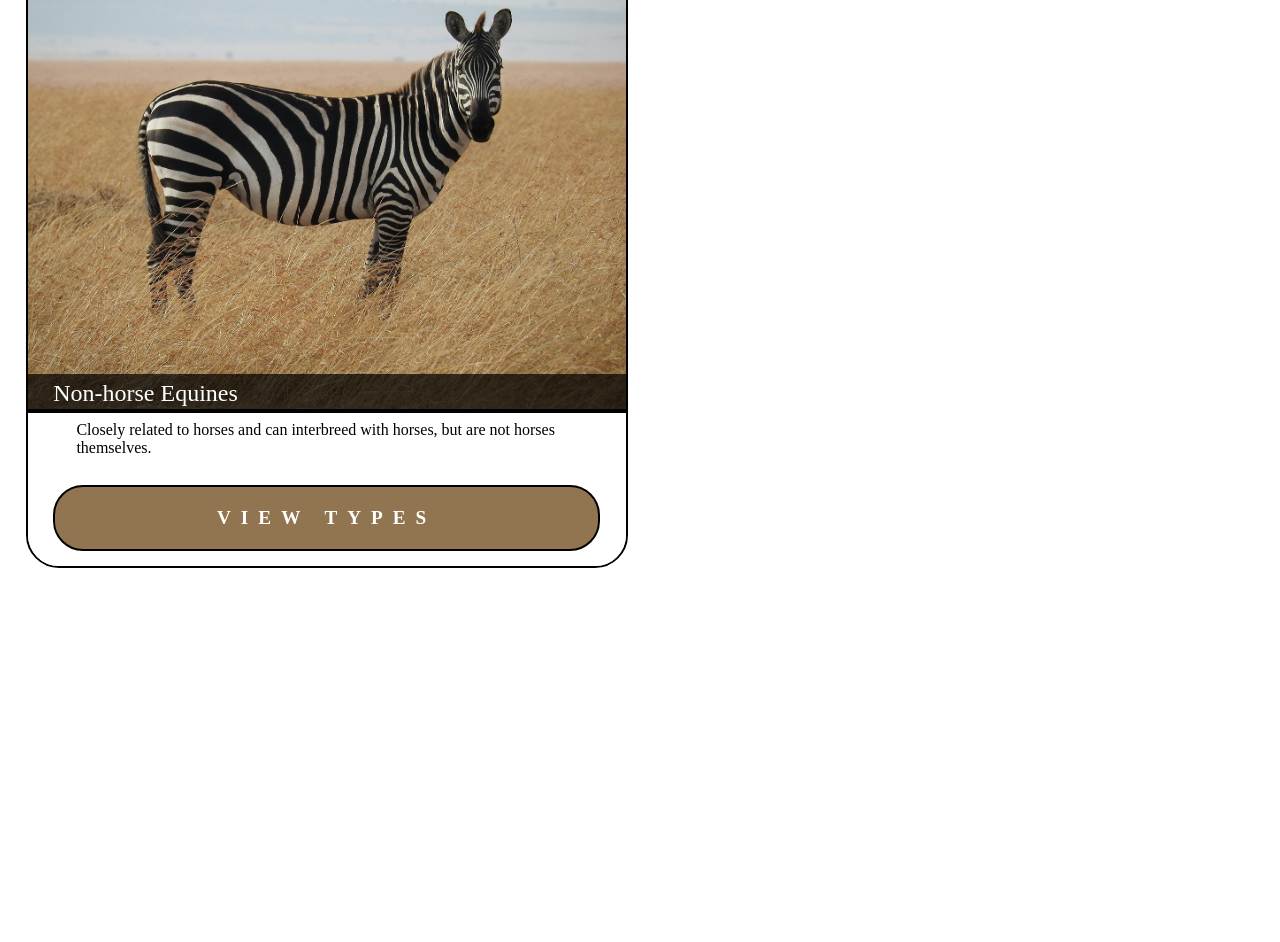
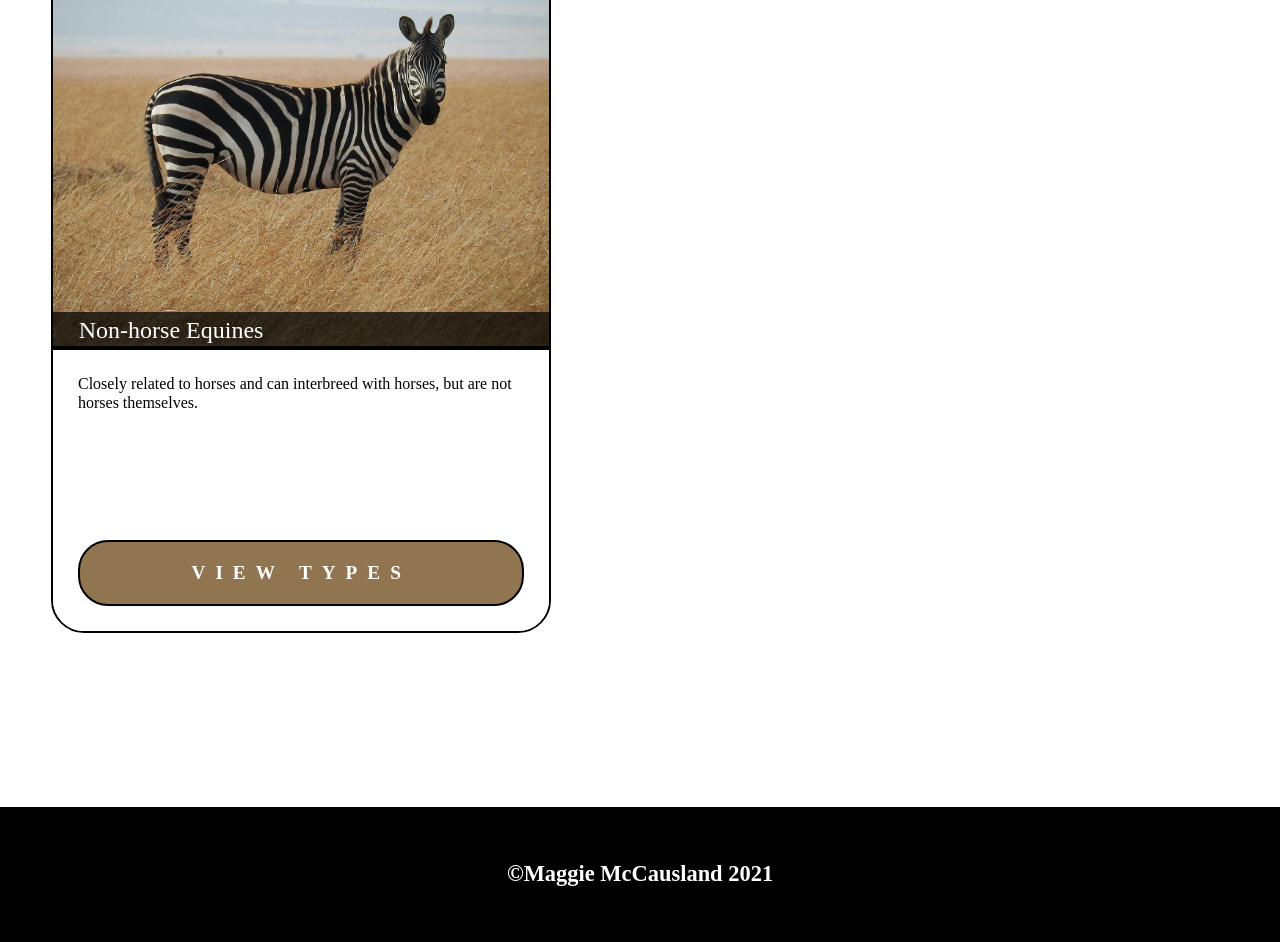
Before and after one commit to maggiemcc/animals, a plain HTML site: page index.html in a window 1280 px wide. Shown: the part 1754-2696 px from the top of the page. Before the commit the page ends 2512 px from the top, so only its background shows below. Drawn offline with nearby package versions, Linux system fonts and the light colour scheme.

Commit message:
Changed light horse summary, made cards same height and button appear at bottom

```diff
--- a/horsedata.json
+++ b/horsedata.json
@@ -64,7 +64,7 @@
     {
         "type": "Light Horses",
         "photo": "horseImages/light.jpg",
-        "info": "Bred for speed, agility, endurance and of course riding. Light horses are used for nearly every form of riding from pleasure riding to racing and ranch work. A variety of horse breeds fall into the light horse type category. They can vary greatly in height, weight, build and color. They all have one thing in common. They were bred to be used under saddle. Some light horses are also considered to be a ‘hot blood’ as well. Unlike a cold blood, the term hot blood describes a horse that is high energy, easily excitable and fleet footed.",
+        "info": "Bred for speed, agility, endurance and of course riding. Used for nearly every form of riding from pleasure riding to racing and ranch work. They can vary greatly in height, weight, build and color. They all have one thing in common. They were bred to be used under saddle. Some light horses are also considered to be a ‘hot blood’ as well. Unlike a cold blood, the term hot blood describes a horse that is high energy, easily excitable and fleet footed.",
         "link": "light",
 
             "breed 1": {
--- a/horses.js
+++ b/horses.js
@@ -37,7 +37,7 @@ fetch(apiURL)
     // let address = document.createElement("p");
     // address.innerHTML = myList[i].address;
 
-    let myAddressTag = document.createElement("span");
+    let myAddressTag = document.createElement("div");
     myAddressTag.className = "addressInfo";
     // let addressIcon = document.createElement("i");
     // addressIcon.innerHTML = `<ion-icon name="car"></ion-icon>`;
@@ -50,7 +50,7 @@ fetch(apiURL)
 
 
 
-    let myPhoneTag = document.createElement("span");
+    let myPhoneTag = document.createElement("div");
     myPhoneTag.className = "phoneInfo";
     // let phoneIcon = document.createElement("i");
     // phoneIcon.innerHTML = `<ion-icon name="call"></ion-icon>`;
--- a/index.html
+++ b/index.html
@@ -15,7 +15,7 @@
 <body>
         <!-- HEADER HERE -->
         <header class="clearfix">
-            <a href="index.html"><h1>Westwind Hotel and Suites</h1></a>
+            <a href="index.html"><h1>Maggie's Animal & Nature Website</h1></a>
         </header>
 
 
@@ -37,11 +37,13 @@
 
             </div>
 
-            <div class="spacer"></div>
-
         </main>
 
-        <script src="horses.js"></script>
-        <script src="https://unpkg.com/ionicons@5.2.3/dist/ionicons.js"></script>
+        <footer>
+            <h3>©Maggie McCausland 2021</h3>
+        </footer>
+
+    <script src="horses.js"></script>
+    <script src="https://unpkg.com/ionicons@5.2.3/dist/ionicons.js"></script>
 </body>
 </html>
--- a/styles.css
+++ b/styles.css
@@ -154,17 +154,26 @@ html {
   -webkit-box-sizing: border-box;
   box-sizing: border-box;
 }
+
+
+
+
 body {
   font-size: 16px;
   font-family: "Grenze", serif;
 }
+
+
+/* HEADER */
 header {
   padding: 1.5rem 2%;
   background-color: #008686;
 }
 header a {
   text-decoration: none;
+  text-transform: uppercase;
 }
+
 header h1 {
   font-size: 2.5rem;
   font-weight: 700;
@@ -172,97 +181,20 @@ header h1 {
   color: #fff;
   text-shadow: 2px 2px 5px #000;
 }
-main {
-  padding: 0 2%;
-  min-height: 10rem;
-}
-main h1 {
-  padding-bottom: 0;
-  margin-bottom: 0;
-  font-weight: 400;
-}
-hr {
-  border: 2px solid #008686;
-  margin: 1rem 0;
-}
-#myCards {
-  display: grid;
-  grid-template-columns: 1fr;
-  grid-column-gap: 2%;
-  grid-row-gap: 2%;
-  padding: 0;
-  margin: 0;
-}
-#myCards .hotelCard {
-  height: 100%;
-  padding: 0;
-  margin: 0;
-}
-#myCards .hotelCard .imageInfo {
-  margin: 0;
-  padding: 0;
-  width: 100%;
-  position: relative;
-  background-color: #000;
-}
-#myCards .hotelCard .imageInfo img {
-  width: 100%;
-  padding: 0;
-  margin: 0;
-}
-#myCards .hotelCard .imageInfo figcaption {
-  position: absolute;
-  bottom: 0;
-  background-color: #008686;
-  background-color: rgba(0, 0, 0, 0.7);
-  font-weight: 400;
-  color: #fff;
-  width: 100%;
-  padding: 0.35rem 2vw;
-  font-size: 1.5rem;
-}
-#myCards .hotelCard .hotelInfo {
-  display: grid;
-  grid-template-columns: 1fr 1fr;
-  grid-template-columns: 1fr;
-  grid-column-gap: 2%;
-  background-color: #fff;
-  padding: 0.5rem 2vw;
-  font-weight: 300;
-  /* border: 2px solid #000;
-  border-radius: 0px 0px 3px 3px; */
-}
-#myCards .hotelCard .hotelInfo span i {
-  float: left;
-  font-size: 1rem;
-  color: #008686;
-}
-#myCards .hotelCard .hotelInfo span p {
-  padding: 0;
-  margin: 0;
-  padding-left: 1.45rem;
-  font-size: 1rem;
-  font-weight: 300;
-}
-/* #myCards .hotelCard .hotelInfo span i:hover,
-#myCards .hotelCard .hotelInfo span p:hover {
-  font-weight: 400;
-  cursor: pointer;
-} */
-.spacer {
-  width: 100%;
-  margin: 5rem 0;
-}
+
+
+/* NAV */
 nav {
   background-color: #008686;
   margin: 0;
   padding: 0;
-  position: fixed;
-  bottom: 0;
-  left: 0;
-  right: 0;
+  /* position: fixed; */
+  /* bottom: 0; */
+  /* left: 0; */
+  /* right: 0; */
   width: 100%;
-  z-index: 999;
+  border-top: 2px solid white;
+  /* z-index: 999; */
 }
 nav ul {
   display: flex;
@@ -311,9 +243,133 @@ nav ul li a:hover {
   clear: both;
 }
 
+
+
+/* MAIN */
+
+main {
+  padding: 0 2%;
+  min-height: 10rem;
+  margin-bottom: 10rem;
+}
+
+main h1 {
+  padding-bottom: 0;
+  margin-bottom: 0;
+  font-weight: 400;
+}
+hr {
+  border: 2px solid #008686;
+  margin: 1rem 0;
+}
+
+
+
+/* CARDS */
+#myCards {
+  display: grid;
+  grid-template-columns: 1fr;
+  grid-column-gap: 2%;
+  grid-row-gap: 2%;
+  padding: 0;
+  margin: 0;
+}
+#myCards .hotelCard {
+  height: 100%;
+  padding: 0;
+  margin: 0;
+}
+#myCards .imageInfo {
+  margin: 0;
+  padding: 0;
+  width: 100%;
+  position: relative;
+  background-color: #000;
+}
+#myCards .imageInfo img {
+  width: 100%;
+  padding: 0;
+  margin: 0;
+}
+#myCards .imageInfo figcaption {
+  position: absolute;
+  bottom: 0;
+  background-color: #008686;
+  background-color: rgba(0, 0, 0, 0.7);
+  font-weight: 400;
+  color: #fff;
+  width: 100%;
+  padding: 0.35rem 2vw;
+  font-size: 1.5rem;
+}
+/* #myCards .hotelInfo {
+  display: grid;
+  grid-template-columns: 1fr 1fr;
+  grid-template-columns: 1fr;
+  grid-column-gap: 2%;
+  background-color: #fff;
+  padding: 0.5rem 2vw;
+  font-weight: 300;
+
+} */
+
+
+.hotelInfo {
+  float: left;
+  width: 100%;
+  padding: 3%;
+  overflow: hidden;
+  background-color: #fff;
+  font-weight: 300;
+}
+
+
+
+
+#myCards .hotelInfo div i {
+  float: left;
+  font-size: 1rem;
+  color: #008686;
+}
+#myCards .hotelInfo div p {
+  padding: 0;
+  margin: 0;
+  /* padding-left: 1.45rem; */
+  font-size: 1rem;
+  font-weight: 300;
+}
+/* #myCards .hotelCard .hotelInfo span i:hover,
+#myCards .hotelCard .hotelInfo span p:hover {
+  font-weight: 400;
+  cursor: pointer;
+} */
+
+
+
+.spacer {
+  width: 100%;
+  margin: 5rem 0;
+}
+
+
 @media only screen and (max-width: 480px) {
+  main {padding: 0 4%; margin-bottom: 16rem;}
 
+  .hotelInfo {display: block; padding: 5%;}
+
+  .hotelInfo > .addressInfo {
+  height: 80%;
+  }
+
+  .hotelInfo > .phoneInfo {
+  height: 20%;
+  padding-top: 10%;
+  /* background-color: green; */
+  }
 }
+
+
+
 
 @media only screen and (min-width: 481px) {
   nav ul li {
@@ -322,21 +378,50 @@ nav ul li a:hover {
   nav ul li a {
     padding: 0.5rem 1rem;
   }
+
   #myCards {
     grid-template-columns: 1fr 1fr;
   }
+
   .spacer {
     width: 100%;
     padding: 3.5rem 0;
   }
+
+
+
+  main {padding: 0 4%; margin-bottom: 16rem;}
+
+  .hotelInfo {display: block; padding: 5%;}
+
+  .hotelInfo > .addressInfo {
+  height: 240px;
+  }
+
+  .hotelInfo > .phoneInfo {
+  padding-top: 10%;
+  /* background-color: pink; */
+  }
+
 }
 
 @media only screen and (min-width: 769px) {
+  .hotelInfo {padding: 3%;}
 
+  .hotelInfo > .addressInfo {
+    height: 180px;
+    }
+
+    .hotelInfo > .phoneInfo {
+    padding-top: 10%;
+    /* background-color: yellow; */
+    }
 }
 
+
+
 /* @media only screen and (max-width: 1024px) { */
-  @media only screen and (min-width: 1024px) {
+@media only screen and (min-width: 1024px) {
   header,
   nav,
   main,
@@ -346,8 +431,29 @@ nav ul li a:hover {
     max-width: 1280px;
     margin: auto;
   }
+
+  main {margin-bottom: 10rem;}
+
+  #myCards {
+    grid-template-columns: 1fr 1fr;
+  }
+
+
+
+  main {padding: 0 4%; margin-bottom: 16rem;}
+
+  .hotelInfo {display: block; padding: 5%;}
+
+  .hotelInfo > .addressInfo {
+    height: 120px;
+    }
+
+    .hotelInfo > .phoneInfo {
+    padding-top: 10%;
+    /* background-color: green; */
+    }
+
 }
-
 
 /*
 @media only screen and (min-width: 35rem) {
@@ -366,7 +472,6 @@ nav ul li a:hover {
   }
 } */
 
-
 /* @media only screen and (min-width: 64rem) {
   header,
   nav,
@@ -378,14 +483,15 @@ nav ul li a:hover {
   }
 } */
 
-
-
 .hotelCard {
   border: 2px solid black;
   border-radius: 33px;
+  max-width: 500px;
+  margin: auto;
 }
 
-.hotelCard figure, .hotelCard img {
+.hotelCard figure,
+.hotelCard img {
   border: none;
   border-radius: 31px 31px 0px 0px;
   -moz-border-radius: 31px;
@@ -398,10 +504,10 @@ nav ul li a:hover {
   grid-template-rows: 1fr 100px;
 }
 
-
-
-
-.phoneInfo {text-align: center; margin: 5% 0;}
+.phoneInfo {
+  text-align: center;
+  /* margin: 5% 0; */
+}
 .phoneInfo a {
   text-decoration: none;
   font-size: 1.2rem;
@@ -425,6 +531,29 @@ nav ul li a:hover {
   color: white;
 }
 
-.back {margin-top: 2rem; margin-bottom: 4rem;}
+.hotelInfo {
+  grid-template-rows: auto auto;
+  height: auto;
+}
 
-.back a {color: black; text-decoration: none; font-size: 2rem;}
+.back {
+  margin-top: 2rem;
+  margin-bottom: 4rem;
+}
+
+.back a {
+  color: black;
+  text-decoration: none;
+  font-size: 5rem;
+}
+
+/* main {width: 100%;} */
+
+footer {
+  background-color: black;
+  margin-top: 1rem;
+  font-size: 1.2rem;
+  padding: 2rem 0;
+  color: white;
+  text-align: center;
+}
```
